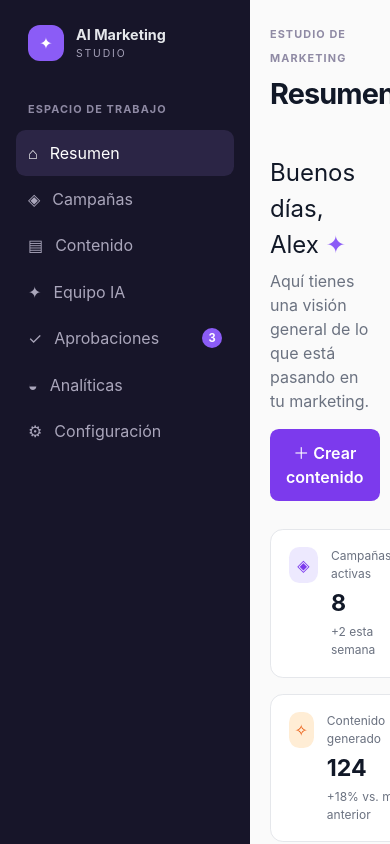
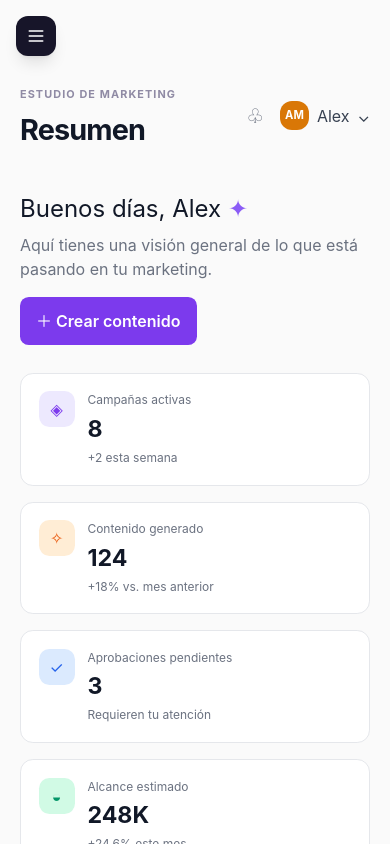
Before and after one commit to eidde606/ai-marketing-studio, a React (Vite) app in the folder frontend/: page / in a window 390 px wide. Shown: the top 844 px of the page. Built offline with nearby package versions, Linux system fonts and the light colour scheme.

Commit message:
Complete responsive sidebar integration

```diff
--- a/frontend/src/App.tsx
+++ b/frontend/src/App.tsx
@@ -1,13 +1,5 @@
 import { useMemo, useState, type FC } from 'react';
-
-type Section =
-  | 'Resumen'
-  | 'Campañas'
-  | 'Contenido'
-  | 'Equipo IA'
-  | 'Aprobaciones'
-  | 'Analíticas'
-  | 'Configuración';
+import Sidebar, { type Section } from './components/Sidebar';
 
 type ApprovalStatus = 'pendiente' | 'aprobado' | 'rechazado';
 
@@ -20,16 +12,6 @@ type Approval = {
   date: string;
   status: ApprovalStatus;
 };
-
-const sections: { label: Section; icon: string }[] = [
-  { label: 'Resumen', icon: '⌂' },
-  { label: 'Campañas', icon: '◈' },
-  { label: 'Contenido', icon: '▤' },
-  { label: 'Equipo IA', icon: '✦' },
-  { label: 'Aprobaciones', icon: '✓' },
-  { label: 'Analíticas', icon: '◒' },
-  { label: 'Configuración', icon: '⚙' },
-];
 
 const campaigns = [
   { name: 'Lanzamiento primavera', status: 'Activa', progress: 78, channel: 'Instagram · Email', date: '12 mar 2025' },
@@ -112,42 +94,11 @@ const App: FC = () => {
 
   return (
     <div className="app-shell">
-      <aside className="sidebar">
-        <div className="brand">
-          <div className="brand-mark">✦</div>
-          <div>
-            <strong>AI Marketing</strong>
-            <span>STUDIO</span>
-          </div>
-        </div>
-
-        <nav aria-label="Navegación principal">
-          <span className="nav-title">Espacio de trabajo</span>
-          {sections.map((section) => (
-            <button
-              className={`nav-item ${activeSection === section.label ? 'active' : ''}`}
-              key={section.label}
-              onClick={() => setActiveSection(section.label)}
-              type="button"
-            >
-              <span aria-hidden="true">{section.icon}</span>
-              {section.label}
-              {section.label === 'Aprobaciones' && pendingCount > 0 && (
-                <b className="nav-count">{pendingCount}</b>
-              )}
-            </button>
-          ))}
-        </nav>
-
-        <div className="sidebar-footer">
-          <div className="avatar">AM</div>
-          <div>
-            <strong>Alex Martínez</strong>
-            <span>Administrador</span>
-          </div>
-          <button className="more-button" type="button" aria-label="Más opciones">•••</button>
-        </div>
-      </aside>
+      <Sidebar
+        activeSection={activeSection}
+        onSectionChange={setActiveSection}
+        pendingCount={pendingCount}
+      />
 
       <main className="main-content">
         <header className="topbar">
@@ -296,7 +247,7 @@ const App: FC = () => {
           </section>
         ) : (
           <section className="panel placeholder-panel">
-            <div className="placeholder-icon">{sections.find((item) => item.label === activeSection)?.icon}</div>
+            <div className="placeholder-icon">✦</div>
             <h2>{activeSection}</h2>
             <p>Esta sección está lista para que empieces a trabajar. Selecciona otra opción para volver al resumen.</p>
             <button className="primary-button" type="button" onClick={() => setActiveSection('Resumen')}>Volver al resumen</button>
--- a/frontend/src/styles.css
+++ b/frontend/src/styles.css
@@ -661,3 +661,26 @@ h1 {
     flex-direction: column;
   }
 }
+
+/* Responsive layout for the fixed sidebar */
+
+@media (min-width: 768px) {
+  .main-content {
+    margin-left: 256px;
+    width: calc(100% - 256px);
+    flex: 0 0 calc(100% - 256px);
+  }
+}
+
+@media (max-width: 767px) {
+  .main-content {
+    width: 100%;
+    flex: 1 1 100%;
+    padding-top: 5rem;
+  }
+
+  .topbar {
+    flex-wrap: wrap;
+    gap: 1rem;
+  }
+}
```
